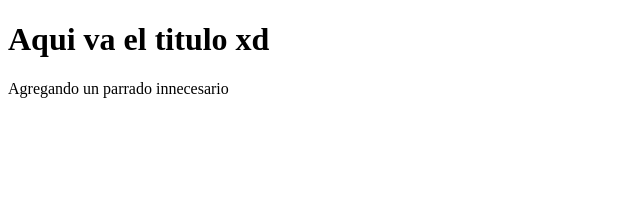
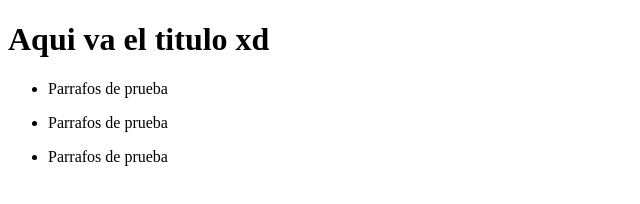
Before and after one commit to Elmomero/ProyectoPrueba, a plain HTML site: page index.html in a window 1280 px wide. Shown: the whole page, without its empty margins (0-640 px from the left). Drawn offline with Linux system fonts and the light colour scheme.

Commit message:
Agregando listas

```diff
--- a/index.html
+++ b/index.html
@@ -6,7 +6,24 @@
     <title>Proyecto Vrg</title>
 </head>
 <body>
-    <h1>Aqui va el titulo xd</h1>
-    <p>Agregando un parrado innecesario</p>
+    <h1>Aqui va el titulo xd </h1>
+    <ul>
+        <li>
+            <p>
+                Parrafos de prueba
+            </p>
+        </li>
+        <li>
+            <p>
+                Parrafos de prueba
+            </p>
+        </li>
+        <li>
+            <p>
+                Parrafos de prueba
+            </p>
+        </li>
+    </ul>
+
 </body>
 </html>
```
